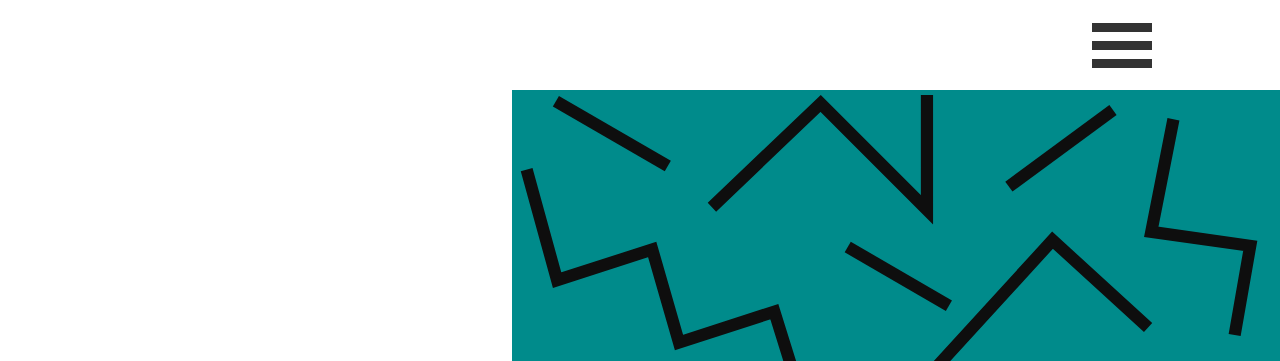
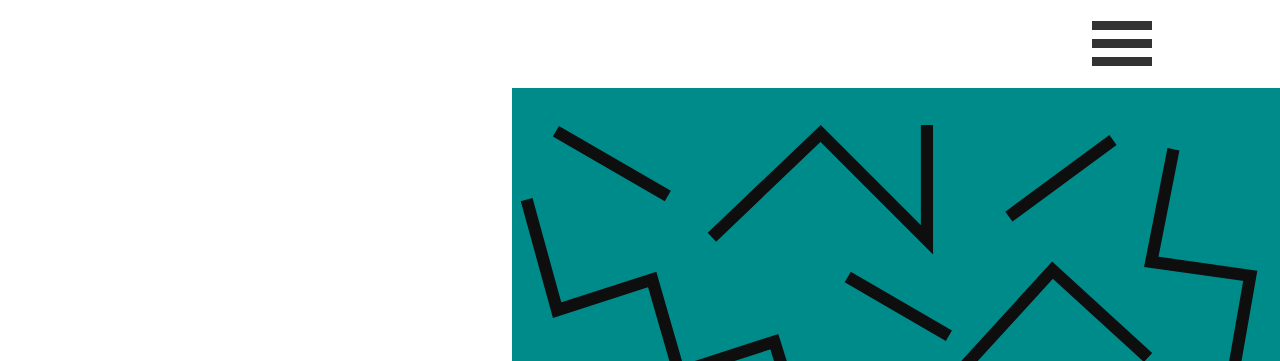
Before and after one commit to amytschupruk/portfolio, a website: page index.html in a window 1280 px wide. Shown: the top 361 px of the page. Drawn offline with nearby package versions, Linux system fonts and the light colour scheme; files that its build step writes are made by us from their sources; a script that the page names is missing; files whose address does not match are found by name.

Commit message:
adjusted hero pattern

```diff
--- a/dev/styles/partials/_header.scss
+++ b/dev/styles/partials/_header.scss
@@ -19,6 +19,7 @@ header {
   .bg-img-container-desktop {
     position: absolute;
     width: 60%;
+    top: 15%;
     right: 0;
     height: 100%;
     z-index: -1;
@@ -33,7 +34,7 @@ header {
 
   }
   nav {
-    height: 90px;
+    height: 87.5px;
     background: white;
     display: flex;
     align-items: center;
@@ -57,7 +58,7 @@ header {
 		text-align: left;
     display: flex;
     flex-direction: column;
-    height: 90vh;
+    height: 87.5vh;
     justify-content: center;
     margin-right: 0;
     width: 450px;
```
